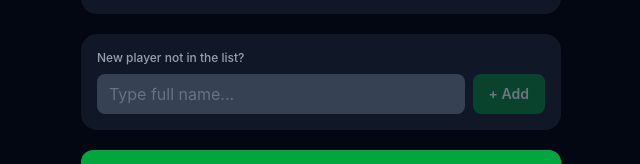
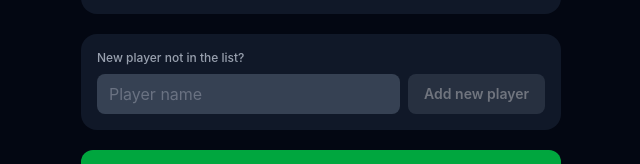
Before and after one commit to wes1337/padel-league, a React (Vite) app in the folder padel-app/: page /l/1/session/1/add-match in a window 1280 px wide. Shown: the part 330-494 px from the top of the page, without its empty margins (319-959 px from the left). Built offline with nearby package versions, Linux system fonts and the light colour scheme; no server answers; the database is empty.

Commit message:
Update Add Player button style and labels

```diff
--- a/padel-app/src/pages/AddMatch.tsx
+++ b/padel-app/src/pages/AddMatch.tsx
@@ -145,8 +145,8 @@ export default function AddMatch() {
         <div className="flex gap-2">
           <input
             type="text"
-            className="flex-1 bg-gray-700 rounded-lg px-3 py-2 text-base text-white placeholder-gray-500 outline-none focus:ring-2 focus:ring-green-500"
-            placeholder="Type full name..."
+            className="flex-1 bg-gray-700 rounded-lg px-3 py-2 text-base text-white placeholder-gray-500 outline-none focus:ring-2 focus:ring-gray-500"
+            placeholder="Player name"
             value={newPlayerName}
             onChange={e => setNewPlayerName(e.target.value)}
             onKeyDown={e => { if (e.key === 'Enter') handleAddPlayer() }}
@@ -154,9 +154,9 @@ export default function AddMatch() {
           <button
             onClick={handleAddPlayer}
             disabled={addingPlayer || !newPlayerName.trim()}
-            className="bg-green-700 hover:bg-green-600 disabled:opacity-40 text-white text-sm font-semibold px-4 py-2 rounded-lg transition-colors shrink-0"
+            className="bg-gray-600 hover:bg-gray-500 disabled:opacity-40 text-white text-sm font-semibold px-4 py-2 rounded-lg transition-colors shrink-0"
           >
-            {addingPlayer ? '...' : '+ Add'}
+            {addingPlayer ? '...' : 'Add new player'}
           </button>
         </div>
       </div>
```
